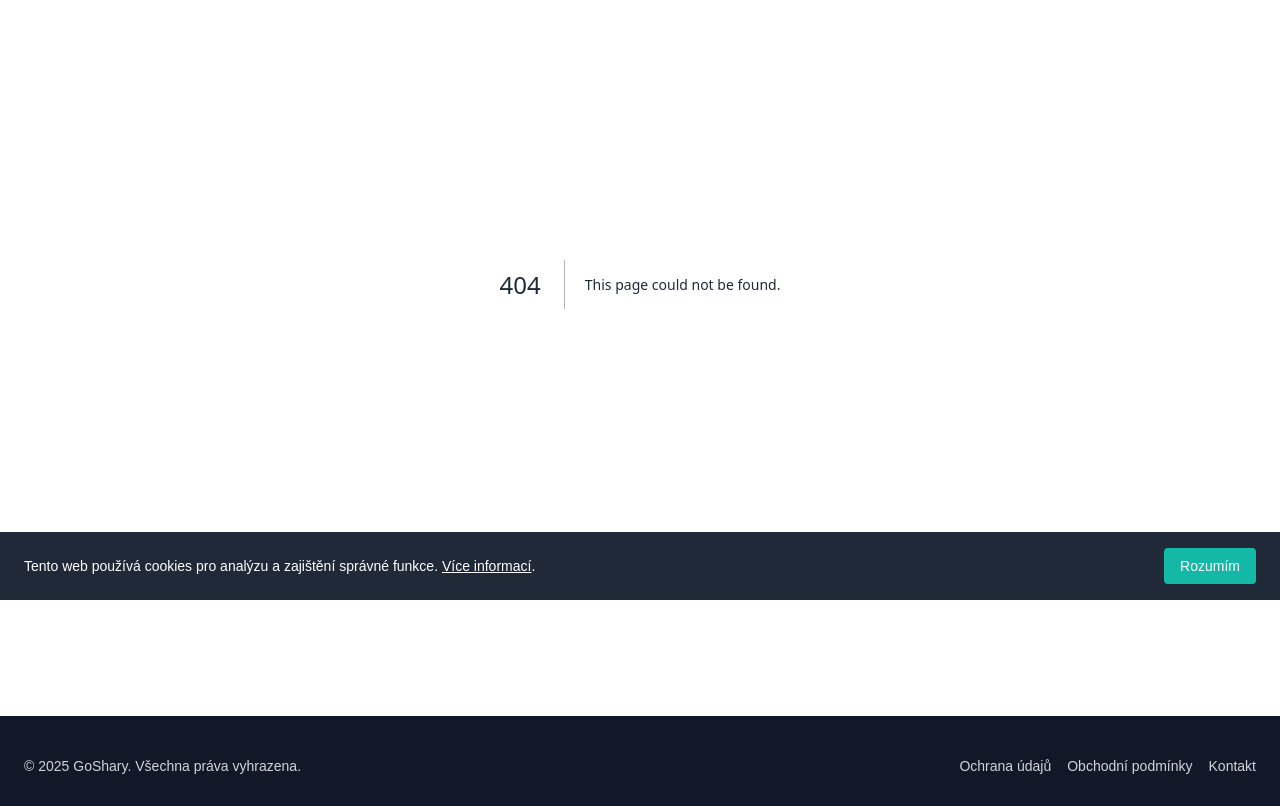
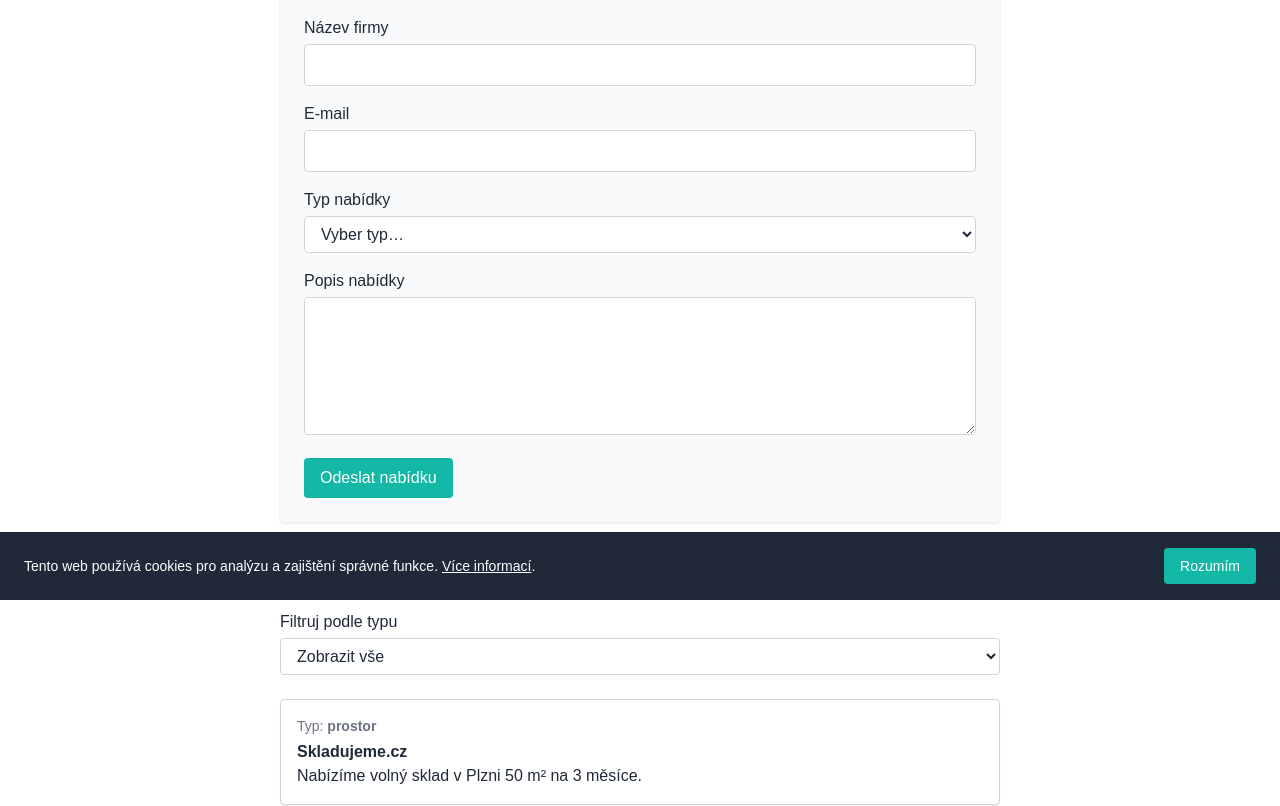
Before and after one commit to Tekier10/goshary, a Next.js app: page /nabidka in a window 1280 px wide. Before the commit this address had no page. Shown: the part 200-1006 px from the top of the page. Built offline with nearby package versions, Linux system fonts and the light colour scheme; a web font is replaced by a local one.

Commit message:
Create nabidka.tsx

```diff
--- /dev/null
+++ b/pages/nabidka.tsx
@@ -0,0 +1,115 @@
+// pages/nabidka.tsx
+
+import { useState } from 'react';
+
+type Nabidka = {
+  id: number;
+  typ: string;
+  firma: string;
+  popis: string;
+};
+
+const fakeNabidky: Nabidka[] = [
+  { id: 1, typ: 'prostor', firma: 'Skladujeme.cz', popis: 'Nabízíme volný sklad v Plzni 50 m² na 3 měsíce.' },
+  { id: 2, typ: 'doprava', firma: 'ExpresLog', popis: 'Volná dodávka každý pátek v Praze a okolí.' },
+  { id: 3, typ: 'vybaveni', firma: 'Stroje a nářadí s.r.o.', popis: 'Možnost zapůjčení stavebního lešení.' },
+  { id: 4, typ: 'sluzby', firma: 'Flexi Office', popis: 'Nabízíme administrativní výpomoc na dálku.' },
+];
+
+export default function Nabidka() {
+  const [submitted, setSubmitted] = useState(false);
+  const [typ, setTyp] = useState('');
+  const [filtr, setFiltr] = useState('');
+
+  const handleSubmit = (e: React.FormEvent) => {
+    e.preventDefault();
+    setSubmitted(true);
+  };
+
+  const zobrazeneNabidky = filtr
+    ? fakeNabidky.filter((n) => n.typ === filtr)
+    : fakeNabidky;
+
+  return (
+    <main className="max-w-3xl mx-auto px-6 py-12 text-gray-800">
+      <h1 className="text-3xl font-bold mb-6">Nabídni volné kapacity</h1>
+
+      {!submitted ? (
+        <form onSubmit={handleSubmit} className="bg-gray-50 p-6 rounded shadow space-y-4 mb-10">
+          <div>
+            <label className="block font-medium mb-1">Název firmy</label>
+            <input type="text" required className="w-full border border-gray-300 rounded px-3 py-2" />
+          </div>
+
+          <div>
+            <label className="block font-medium mb-1">E-mail</label>
+            <input type="email" required className="w-full border border-gray-300 rounded px-3 py-2" />
+          </div>
+
+          <div>
+            <label className="block font-medium mb-1">Typ nabídky</label>
+            <select
+              required
+              value={typ}
+              onChange={(e) => setTyp(e.target.value)}
+              className="w-full border border-gray-300 rounded px-3 py-2 bg-white"
+            >
+              <option value="">Vyber typ…</option>
+              <option value="prostor">Prostor</option>
+              <option value="doprava">Doprava</option>
+              <option value="vybaveni">Vybavení</option>
+              <option value="sluzby">Služby</option>
+              <option value="jine">Jiné</option>
+            </select>
+          </div>
+
+          <div>
+            <label className="block font-medium mb-1">Popis nabídky</label>
+            <textarea required className="w-full border border-gray-300 rounded px-3 py-2" rows={5}></textarea>
+          </div>
+
+          <button
+            type="submit"
+            className="bg-teal-500 hover:bg-teal-600 text-white px-4 py-2 rounded"
+          >
+            Odeslat nabídku
+          </button>
+        </form>
+      ) : (
+        <div className="bg-green-100 text-green-800 px-4 py-3 rounded shadow mb-10">
+          Děkujeme! Tvoje nabídka byla zaznamenána.
+        </div>
+      )}
+
+      <h2 className="text-2xl font-semibold mb-4">📦 Nabídky ostatních firem</h2>
+
+      <div className="mb-6">
+        <label className="block font-medium mb-1">Filtruj podle typu</label>
+        <select
+          value={filtr}
+          onChange={(e) => setFiltr(e.target.value)}
+          className="w-full border border-gray-300 rounded px-3 py-2 bg-white"
+        >
+          <option value="">Zobrazit vše</option>
+          <option value="prostor">Prostor</option>
+          <option value="doprava">Doprava</option>
+          <option value="vybaveni">Vybavení</option>
+          <option value="sluzby">Služby</option>
+        </select>
+      </div>
+
+      <ul className="space-y-4">
+        {zobrazeneNabidky.map((n) => (
+          <li key={n.id} className="border border-gray-300 rounded p-4 bg-white shadow-sm">
+            <p className="text-sm text-gray-500 mb-1">Typ: <strong>{n.typ}</strong></p>
+            <p className="font-semibold">{n.firma}</p>
+            <p>{n.popis}</p>
+          </li>
+        ))}
+        {zobrazeneNabidky.length === 0 && (
+          <p className="text-gray-500 italic">Žádné nabídky tohoto typu.</p>
+        )}
+      </ul>
+    </main>
+  );
+}
```
